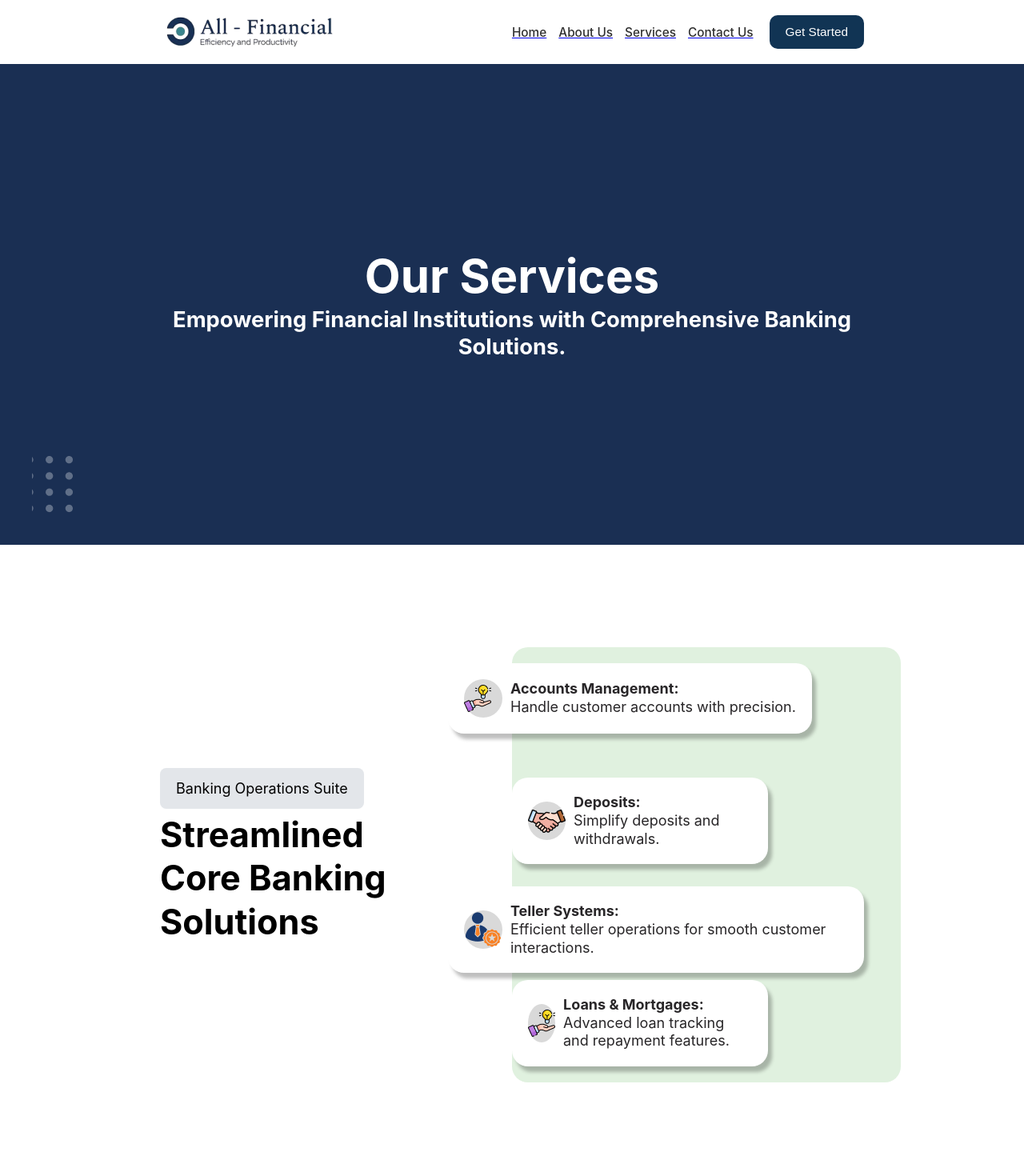
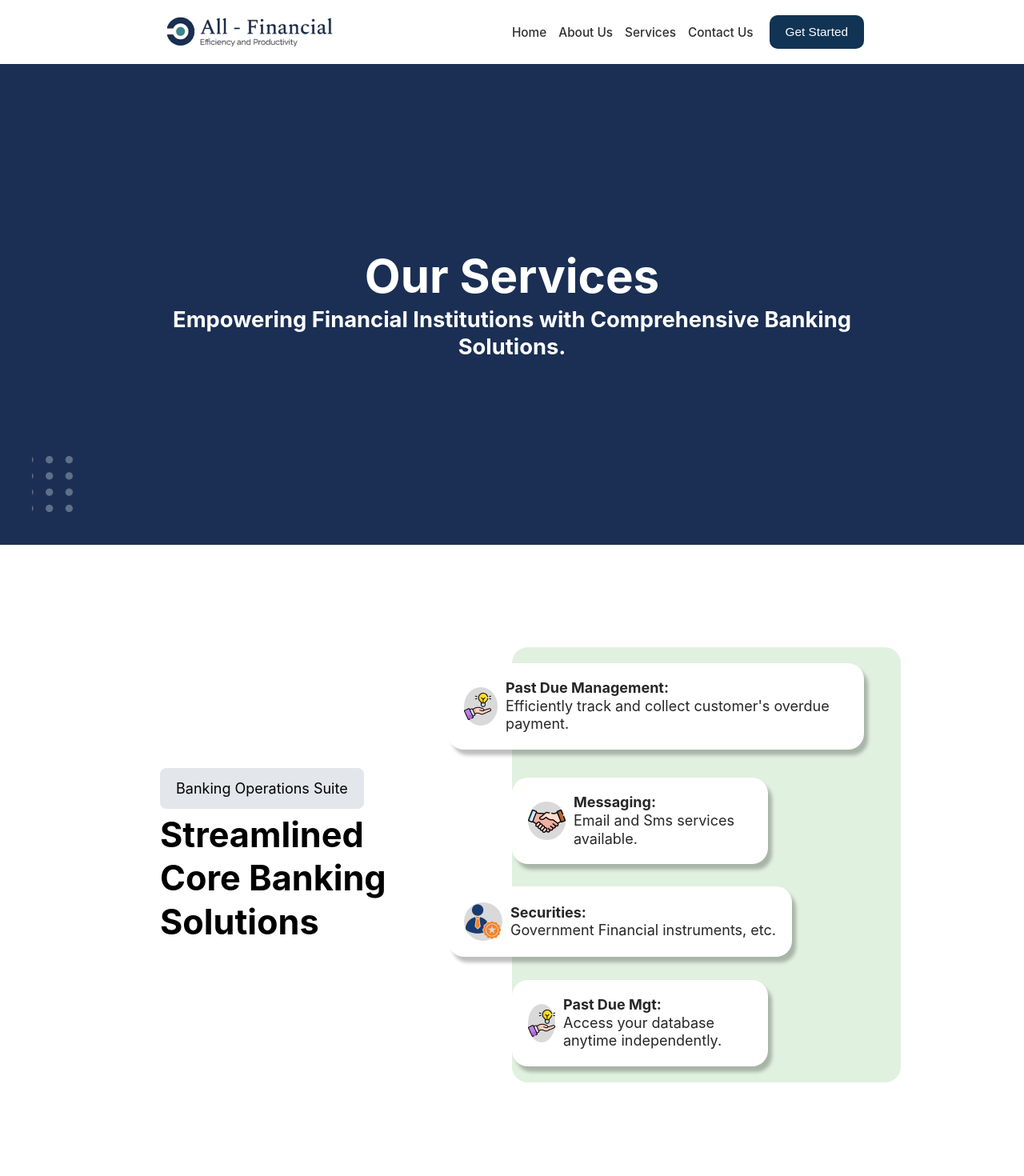
Before and after one commit to kesolink/All-Financial, a React (Create React App) app: page /service in a window 1280 px wide. Shown: the top 1470 px of the page at 80% size. Built offline with nearby package versions, Linux system fonts and the light colour scheme.

Commit message:
new commit

```diff
--- a/src/App.css
+++ b/src/App.css
@@ -13,3 +13,7 @@
   box-sizing: border-box;
   border: none;
 }
+a {
+  text-decoration: none;
+  /* color: #fff; */
+}
--- a/src/component/Features.jsx
+++ b/src/component/Features.jsx
@@ -52,7 +52,7 @@ function Features() {
                 <span>Unlimited Branches Capability:</span>  Scale your banking operations with ease.
                 </div>
             </div>
-            <button>Learn More Abouit Our ADvanced Features</button>
+            <button>Learn More About Our Advanced Features</button>
         </div>
         </div>
     </div>
--- a/src/component/Footer.jsx
+++ b/src/component/Footer.jsx
@@ -1,6 +1,7 @@
 import React from "react";
 import "./Footer.scss";
 import { FaFacebookSquare, FaLinkedin, FaTwitterSquare } from "react-icons/fa";
+import { Link } from "react-router-dom";
 function Footer() {
   return (
     <div className="footer-container">
@@ -12,21 +13,21 @@ function Footer() {
 
           <div className="split">
           <div className="list">
-            <span>Home</span>
-            <span>About us</span>
-            <span>Services</span>
-            <span>Contact Us</span>
+           <Link className="link" to="/"> <span>Home</span></Link>
+           <Link className="link" to="/about"> <span>About us</span></Link>
+           <Link className="link" to="/service"> <span>Services</span></Link>
+           <Link className="link" to="/contact">  <span>Contact Us</span></Link>
           </div>
 
             <div className="list">
-              <span>Email</span>
-              <span>Phone</span>
-              <span>Address</span>
+            <a className="link" href="mailto:All-Financial@dsgsgroup.com" > <span>Email</span></a>
+            <a className="link" href="tel:+2348067432734"> <span>Phone</span></a>
+            <a  className="link" href="https://g.co/kgs/BNQH8Kv" target="_blank" rel="noopener noreferrer"> <span>Address</span></a>
             </div>
             <div className="list">
-              <span>Linkden</span>
-              <span>Twitter</span>
-              <span>Facebook</span>
+             <span>Linkden</span>
+             <span>Twitter</span>
+             <span>Facebook</span>
             </div>
           </div>
           <div className="list-for-email">
--- a/src/component/Footer.scss
+++ b/src/component/Footer.scss
@@ -42,8 +42,20 @@
       @include respond(phone) {
         width: 100%;
       }
+      .link{
+        color: #fff;
+        .span{
+          font-size: 18.35px;
+        margin-bottom: 19px;
+        @include respond(phone) {
+          font-size: 13.35px;
+          margin-bottom: 15px;
+        }
+        }
+      }
       span {
-        margin-bottom: 10px;
+        font-size: 18.35px;
+        margin-bottom: 8px;
         @include respond(phone) {
           font-size: 13.35px;
           margin-bottom: 15px;
--- a/src/component/Navbar/Navbar.scss
+++ b/src/component/Navbar/Navbar.scss
@@ -81,7 +81,8 @@
         font-weight: 500;
         color: #303030;
         @include respond(phone) {
-            font-size: 14px;
+            font-size: 16px;
+            margin-bottom: 5px;
           }
       }
 
--- a/src/component/about/Value.jsx
+++ b/src/component/about/Value.jsx
@@ -20,13 +20,13 @@ function Value() {
                 <img src={bulb_2} alt="" />
                 </div>
 
-                <p> <strong>Innovation:</strong> Constantly improving to meet evolving financial needs.</p>
+                <p> <strong>Reliability:</strong> Delivering solutions you can depend on.</p>
             </div>
             <div className="box">
             <div className="img-wrap">
                 <img src={bulb_3} alt="" />
                 </div>
-                <p> <strong>Innovation:</strong>  Constantly improving to meet evolving financial needs.</p>
+                <p> <strong>Client-Centric:</strong>  Tailored approaches for unique client challenges.</p>
             </div>
         </div>
         </div>
--- a/src/component/contact/Reach.jsx
+++ b/src/component/contact/Reach.jsx
@@ -13,21 +13,22 @@ function Reach() {
           <img src={call} alt="" />
           <div className="wrap">
             <span>Phone</span>
-            <p>+234-456-7890</p>
+            <p>+2348067432734</p>
+            <p>+234806495 9395</p>
           </div>
         </div>
         <div className="box">
           <img src={email} alt="" />
           <div className="wrap">
             <span>Email: </span>
-            <p>support@allfinancial.com</p>
+            <p> All-Financial@dsgsgroup.com</p>
           </div>
         </div>
         <div className="box">
           <img src={place} alt="" />
           <div className="wrap">
             <span>Address: </span>
-            <p> 123 Finance Street, Cityname, Country</p>
+            <p> 46, Akinsoji Street Fadeyi, Lagos- Nigeria</p>
           </div>
         </div>
       </div>
--- a/src/component/service/Core.jsx
+++ b/src/component/service/Core.jsx
@@ -20,8 +20,8 @@ function Core() {
                     <img src={img1} alt="" />
                     </div>
                     <div className="wrap">
-                        <span>Accounts Management: </span>
-                        <p> Handle customer accounts with precision.</p>
+                        <span>Past Due Management: </span>
+                        <p> Efficiently track and collect customer's overdue payment.</p>
                     </div>
                 </div>
                 <div className="small-box-wrap  core-two">
@@ -29,8 +29,8 @@ function Core() {
                     <img src={img2} alt="" />
                     </div>
                     <div className="wrap">
-                        <span>Deposits:</span>
-                        <p> Simplify deposits and withdrawals.</p>
+                        <span>Messaging:</span>
+                        <p>  Email and Sms services available.</p>
                     </div>
                 </div>
 
@@ -39,8 +39,8 @@ function Core() {
                     <img src={img3} alt="" />
                     </div>
                     <div className="wrap">
-                        <span> Teller Systems: </span>
-                        <p> Efficient teller operations for smooth customer interactions.</p>
+                        <span> Securities: </span>
+                        <p> Government Financial instruments, etc.</p>
                     </div>
 
                 </div>
@@ -49,8 +49,8 @@ function Core() {
                     <img src={img1} alt="" />
                     </div>
                     <div className="wrap">
-                        <span>Loans & Mortgages: </span>
-                        <p> Advanced loan tracking and repayment features.</p>
+                        <span>Past Due Mgt: </span>
+                        <p> Access your database anytime independently.</p>
                     </div>
                 </div>
             </div>
--- a/src/pages/ServicePAge.jsx
+++ b/src/pages/ServicePAge.jsx
@@ -14,7 +14,7 @@ function ServicePAge() {
       <ServiceHero />
       <Core />
       <Savings />
-      <Compliant />
+      {/* <Compliant /> */}
       <Digital />
       <Decisions />
       <Build />
```
